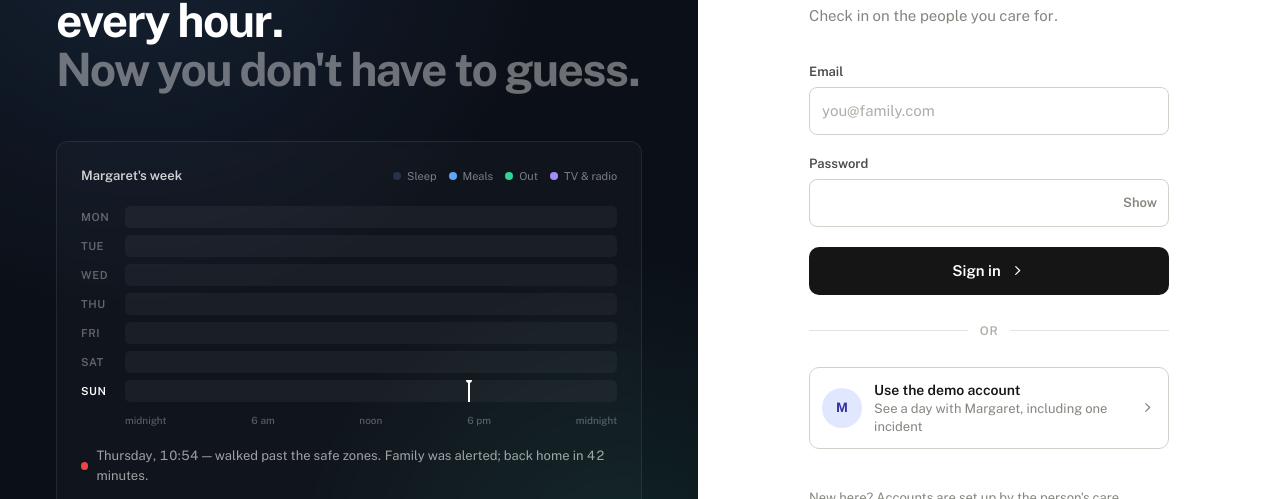
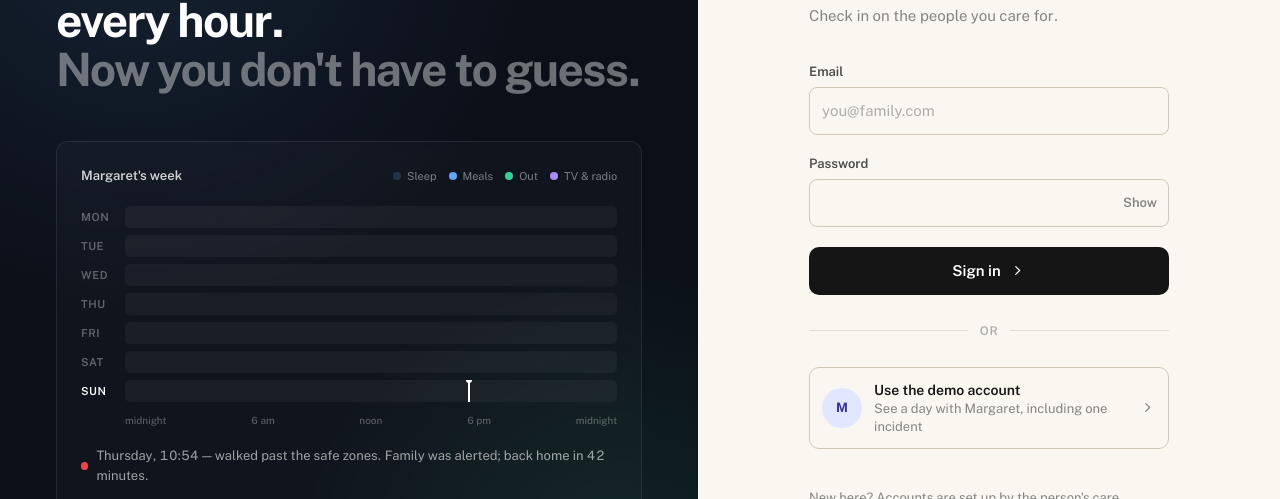
Before and after one commit to NIKHIL-MAHAJAN25/assist-family-dashboard, a React (Vite) app: page /login in a window 1280 px wide. Shown: the part 162-661 px from the top of the page. Built offline with nearby package versions, Linux system fonts and the light colour scheme; no server answers.

Commit message:
Soft oat tiles instead of near-white

```diff
--- a/src/components/Layout.jsx
+++ b/src/components/Layout.jsx
@@ -113,7 +113,7 @@ function PatientChip() {
       <span className="relative grid place-items-center">
         <span
           className="grid h-9 w-9 place-items-center rounded-full text-[14px] font-bold text-ink"
-          style={{ background: t.ring, boxShadow: `0 0 0 2px #F7F7F4, 0 0 0 4px ${t.ring}` }}
+          style={{ background: t.ring, boxShadow: `0 0 0 2px #F1ECE2, 0 0 0 4px ${t.ring}` }}
         >
           {name.charAt(0).toUpperCase()}
         </span>
--- a/src/index.css
+++ b/src/index.css
@@ -44,7 +44,7 @@
 
   /* Paper card on the cream page: flat, no border, no blur. (Kept the old name so every page follows.) */
   .glass {
-    @apply border border-line bg-white;
+    @apply border border-line bg-surface;
   }
   /* Smoked glass for the top bar and dock: the page scrolls by underneath, softly blurred. */
   .glass-dark {
--- a/tailwind.config.js
+++ b/tailwind.config.js
@@ -12,10 +12,10 @@ export default {
         // Pale blue page, off-white cards, near-black ink; serif for headings and big numbers.
         ground: '#DCE8F4',
         frame: '#141414',
-        surface: '#FFFFFF',
-        subtle: '#F7F7F4',
-        paper: '#F7F7F4',
-        line: { DEFAULT: '#E4E4DE', strong: '#D2D2CB' },
+        surface: '#FAF7F1',
+        subtle: '#F1ECE2',
+        paper: '#F1ECE2',
+        line: { DEFAULT: '#E3DCCF', strong: '#D1C8B8' },
         ink: {
           DEFAULT: '#151515',
           2: '#4B4B48',
```
Also changed, not shown: 1 other file (tests, documents, lock files or other folders).
